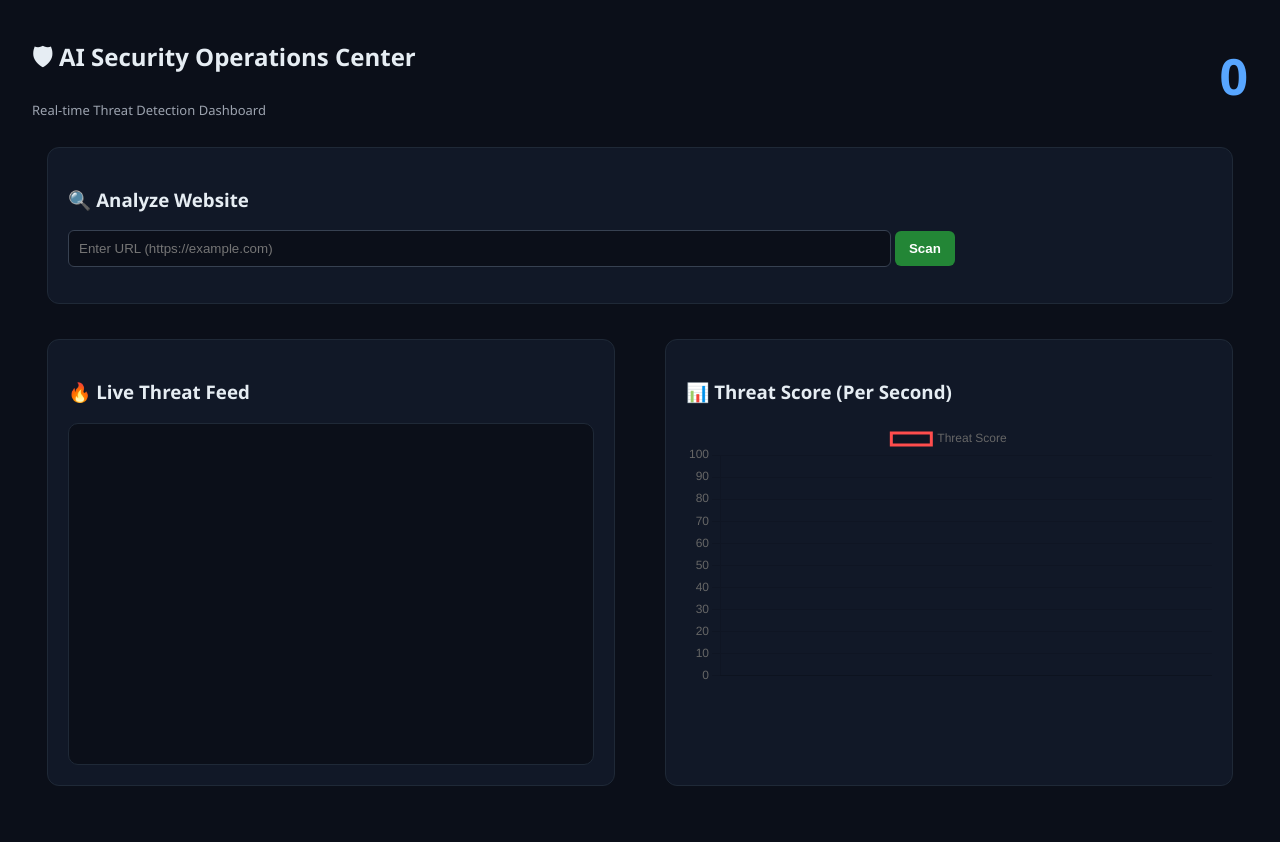
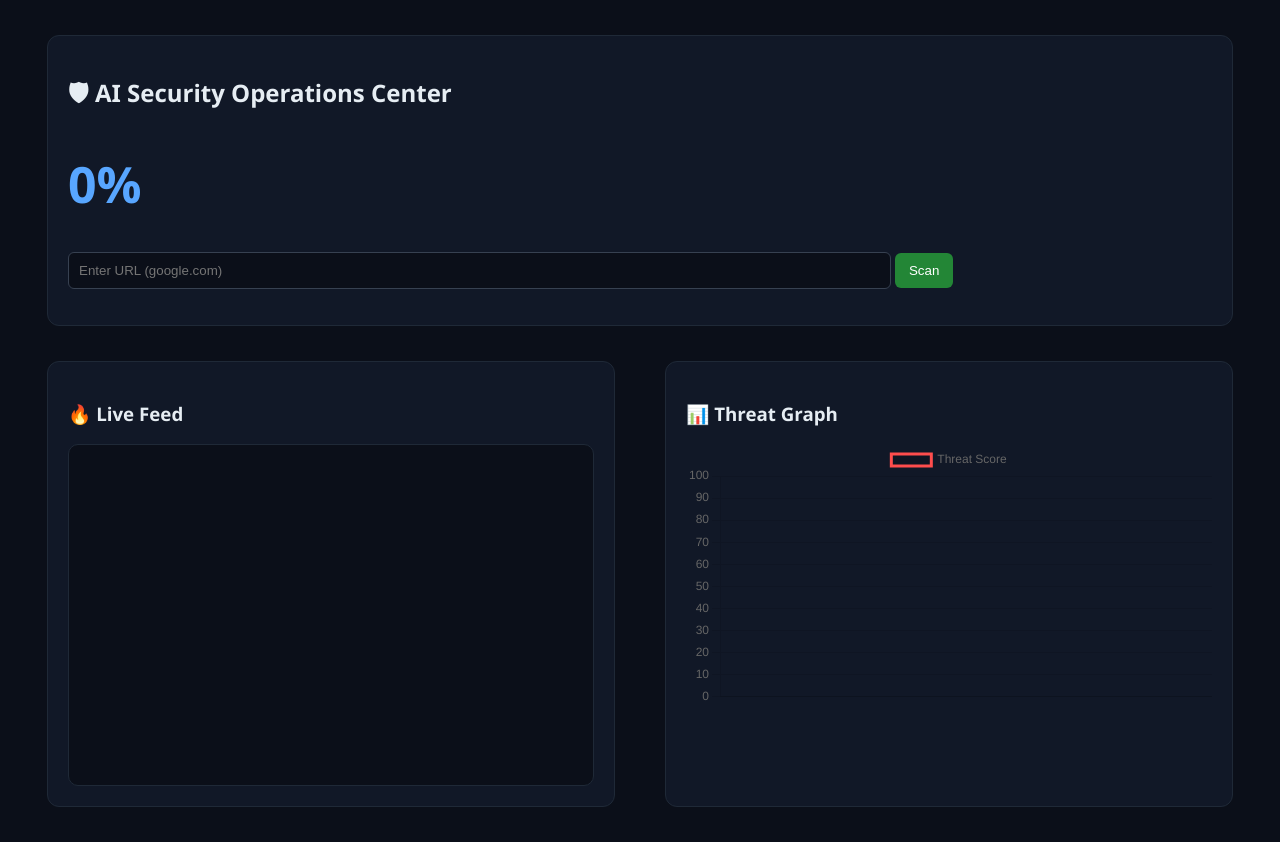
Before and after one commit to MohammedAshfakh/Intrusion-detection-project, a Flask app: page /dashboard in a window 1280 px wide. Shown: the part 53-895 px from the top of the page. Before the commit the page ends 839 px from the top, so only its background shows below. Run offline with Flask 3, Linux system fonts and the light colour scheme; the visitor is signed in with stand-in values (Sample User, id 1).

Commit message:
changed something in app.py and dashboard

```diff
--- a/src/app.py
+++ b/src/app.py
@@ -7,14 +7,13 @@ import joblib
 import re
 from urllib.parse import urlparse
 
-# optional requests (safe for deployment)
+# optional requests (safe fallback)
 try:
     import requests
 except:
     requests = None
 
 
-# ================= BASE PATH =================
 BASE_DIR = os.path.dirname(os.path.dirname(__file__))
 
 app = Flask(
@@ -29,11 +28,10 @@ USERS_FILE = os.path.join(BASE_DIR, "users.json")
 MODEL_PATH = os.path.join(BASE_DIR, "model", "model.pkl")
 
 
-# ================= SAFE MODEL LOAD =================
+# ================= MODEL =================
 try:
     model = joblib.load(MODEL_PATH)
-except Exception as e:
-    print("Model load failed:", e)
+except:
     model = None
 
 
@@ -145,6 +143,7 @@ def logout():
 # ================= URL VALIDATION =================
 def normalize_url(url):
     url = url.strip()
+
     if not url:
         return None
 
@@ -159,9 +158,11 @@ def is_valid_domain(url):
         parsed = urlparse(url)
         domain = parsed.netloc
 
+        # must contain dot (google.com, example.in)
         if "." not in domain:
             return False
 
+        # must not be garbage
         if len(domain) < 4:
             return False
 
@@ -206,10 +207,11 @@ def analyze():
         return jsonify({
             "status": "INVALID URL",
             "score": 0,
+            "issues": [],
             "message": "Enter valid domain like google.com"
         })
 
-    # check website reachability
+    # optional reachability check
     if requests:
         try:
             r = requests.get(url, timeout=4)
@@ -217,12 +219,14 @@ def analyze():
                 return jsonify({
                     "status": "ERROR",
                     "score": 100,
+                    "issues": [],
                     "message": "Website not reachable"
                 })
         except:
             return jsonify({
                 "status": "ERROR",
                 "score": 100,
+                "issues": [],
                 "message": "Website not reachable"
             })
 
@@ -230,7 +234,7 @@ def analyze():
 
     score, issues = calculate_risk(url)
 
-    # ML prediction (optional)
+    # ML model (optional)
     if model:
         try:
             pred = model.predict([[
@@ -245,7 +249,6 @@ def analyze():
             if pred == 1:
                 score += 20
                 issues.append("ML model flagged risk")
-
         except:
             pass
 
@@ -258,7 +261,10 @@ def analyze():
     else:
         status = "HIGH RISK"
 
-    CURRENT_RISK = {"status": status, "score": score}
+    CURRENT_RISK = {
+        "status": status,
+        "score": score
+    }
 
     return jsonify({
         "status": status,
@@ -272,23 +278,24 @@ def analyze():
 def live_event():
     score = CURRENT_RISK["score"]
 
-    safe = [
+    safe_events = [
         "DNS OK",
         "HTTPS Verified",
         "Firewall Stable"
     ]
 
-    threat = [
+    threat_events = [
         "Suspicious activity detected",
         "Malware signature match",
         "Phishing pattern found"
     ]
 
-    msg = random.choice(safe if score < 30 else threat)
+    # small randomness → graph fluctuates
+    score = max(5, min(100, score + random.randint(-5, 5)))
 
     return jsonify({
         "type": "safe" if score < 30 else "threat",
-        "message": msg,
+        "message": random.choice(safe_events if score < 30 else threat_events),
         "time": datetime.now().strftime("%H:%M:%S"),
         "score": score
     })
--- a/templates/dashboard.html
+++ b/templates/dashboard.html
@@ -7,7 +7,6 @@
 <script src="https://cdn.jsdelivr.net/npm/chart.js"></script>
 
 <style>
-
 body{
 margin:0;
 font-family:'Segoe UI';
@@ -15,11 +14,9 @@ background:#0b0f19;
 color:#e6edf3;
 }
 
-/* NAV */
 nav{
 display:flex;
 justify-content:space-between;
-align-items:center;
 padding:15px 25px;
 background:#111827;
 border-bottom:1px solid #1f2937;
@@ -27,21 +24,12 @@ border-bottom:1px solid #1f2937;
 
 nav a{
 color:#58a6ff;
+margin-right:12px;
 text-decoration:none;
-margin-right:12px;
 font-weight:600;
 }
 
-nav a:hover{
-color:#2ea043;
-}
-
-/* LAYOUT */
-.container{
-width:95%;
-margin:auto;
-padding:20px;
-}
+.container{width:95%;margin:auto;padding:20px;}
 
 .grid{
 display:grid;
@@ -50,21 +38,13 @@ gap:20px;
 margin-top:20px;
 }
 
-/* CARD */
 .card{
 background:#111827;
 border:1px solid #1f2937;
 padding:20px;
 border-radius:12px;
-transition:0.3s;
 }
 
-.card:hover{
-transform:translateY(-3px);
-border-color:#58a6ff;
-}
-
-/* INPUT */
 input{
 width:70%;
 padding:10px;
@@ -76,19 +56,13 @@ color:white;
 
 button{
 padding:10px 14px;
+background:#238636;
 border:none;
+color:white;
 border-radius:6px;
-background:#238636;
-color:white;
 cursor:pointer;
-font-weight:bold;
 }
 
-button:hover{
-background:#2ea043;
-}
-
-/* FEED */
 .feed{
 height:320px;
 overflow:auto;
@@ -98,57 +72,20 @@ padding:10px;
 border-radius:10px;
 }
 
-.log{
-padding:8px;
-margin:5px 0;
-font-size:13px;
-border-radius:6px;
-}
-
+.log{padding:6px;margin:5px 0;font-size:13px;border-radius:6px;}
 .safe{background:#052e16;border-left:4px solid #22c55e;}
 .threat{background:#3b0a0a;border-left:4px solid #ef4444;}
 
-/* BADGE */
-.badge{
-padding:5px 10px;
-border-radius:20px;
-font-size:12px;
-font-weight:bold;
-}
-
-.safe-b{background:#166534;}
-.med-b{background:#a16207;}
-.high-b{background:#991b1b;}
-
-/* HERO */
-.hero{
-display:flex;
-justify-content:space-between;
-align-items:center;
-margin-bottom:10px;
-}
-
-/* SCORE */
 #score{
 font-size:50px;
-margin:0;
 color:#58a6ff;
 }
-
-.small{
-font-size:13px;
-color:#9ca3af;
-}
-
 </style>
-
 </head>
 
 <body>
 
-<!-- NAV -->
 <nav>
-
 <div>
 <a href="/">Home</a>
 <a href="/dashboard">Dashboard</a>
@@ -156,50 +93,31 @@ color:#9ca3af;
 <a href="/analytics">Analytics</a>
 <a href="/about">About</a>
 </div>
-
 </nav>
 
 <div class="container">
 
-<!-- HERO -->
-<div class="hero">
+<div class="card">
+<h2>🛡 AI Security Operations Center</h2>
 
-<div>
-<h2>🛡 AI Security Operations Center</h2>
-<p class="small">Real-time Threat Detection Dashboard</p>
-</div>
+<h1 id="score">0%</h1>
+<div id="badge"></div>
 
-<div>
-<h1 id="score">0</h1>
-<div id="badge"></div>
-</div>
-
-</div>
-
-<!-- INPUT -->
-<div class="card">
-
-<h3>🔍 Analyze Website</h3>
-
-<input id="url" placeholder="Enter URL (https://example.com)">
+<input id="url" placeholder="Enter URL (google.com)">
 <button onclick="analyze()">Scan</button>
 
 <p id="result"></p>
-
 </div>
 
-<!-- GRID -->
 <div class="grid">
 
-<!-- LIVE FEED -->
 <div class="card">
-<h3>🔥 Live Threat Feed</h3>
+<h3>🔥 Live Feed</h3>
 <div class="feed" id="feed"></div>
 </div>
 
-<!-- CHART -->
 <div class="card">
-<h3>📊 Threat Score (Per Second)</h3>
+<h3>📊 Threat Graph</h3>
 <canvas id="chart"></canvas>
 </div>
 
@@ -208,46 +126,9 @@ color:#9ca3af;
 </div>
 
 <script>
+
 let currentURL = "";
-let intervalStarted = false;
-
-/* ================= ANALYZE ================= */
-function analyze() {
-    let url = document.getElementById("url").value;
-    currentURL = url;
-
-    fetch("/api/analyze?url=" + encodeURIComponent(url))
-    .then(r => r.json())
-    .then(data => {
-
-        document.getElementById("score").innerText = data.score + "%";
-
-        let badge = document.getElementById("badge");
-
-        let cls = "safe-b";
-        if (data.status.includes("MEDIUM")) cls = "med-b";
-        if (data.status.includes("HIGH")) cls = "high-b";
-
-        badge.innerHTML = `<span class="badge ${cls}">${data.status}</span>`;
-
-        let html = "";
-
-        if (data.issues && data.issues.length) {
-            html += "<br><b>Detected Issues:</b><ul>";
-            data.issues.forEach(i => {
-                html += `<li>${i}</li>`;
-            });
-            html += "</ul>";
-        }
-
-        document.getElementById("result").innerHTML = html;
-
-        if (!intervalStarted) {
-            setInterval(feed, 1000);
-            intervalStarted = true;
-        }
-    });
-}
+let feedStarted = false;
 
 /* ================= CHART ================= */
 let labels = [];
@@ -275,9 +156,49 @@ y: { min: 0, max: 100 }
 }
 });
 
-/* ================= FEED ================= */
-function feed() {
-    if (!currentURL) return;
+
+/* ================= ANALYZE ================= */
+function analyze(){
+
+let url = document.getElementById("url").value;
+currentURL = url;
+
+fetch("/api/analyze?url=" + encodeURIComponent(url))
+.then(r => r.json())
+.then(data => {
+
+document.getElementById("score").innerText = data.score + "%";
+
+let badge = document.getElementById("badge");
+
+let cls = "safe-b";
+if (data.status.includes("MEDIUM")) cls = "med-b";
+if (data.status.includes("HIGH")) cls = "high-b";
+
+badge.innerHTML = `<b>${data.status}</b>`;
+
+/* issues */
+let html = "";
+if (data.issues && data.issues.length) {
+html += "<b>Issues:</b><ul>";
+data.issues.forEach(i => html += `<li>${i}</li>`);
+html += "</ul>";
+}
+document.getElementById("result").innerHTML = html;
+
+/* start feed only once */
+if (!feedStarted) {
+feedStarted = true;
+setInterval(feed, 1000);
+}
+});
+}
+
+
+/* ================= LIVE FEED ================= */
+function feed(){
+
+if(!currentURL) return;
 
 fetch("/api/live-event")
 .then(r => r.json())
@@ -288,10 +209,13 @@ function feed() {
 div.innerText = `[${data.time}] ${data.message}`;
 document.getElementById("feed").prepend(div);
 
-        labels.push(data.time);
-        values.push(data.score);
+/* graph update */
+let score = data.score;
 
-        if (labels.length > 20) {
+labels.push(new Date().toLocaleTimeString());
+values.push(score);
+
+if(labels.length > 25){
 labels.shift();
 values.shift();
 }
@@ -299,4 +223,8 @@ function feed() {
 chart.update();
 });
 }
+
 </script>
+
+</body>
+</html>
```
Lines whose indentation alone changed are shown as unchanged.
